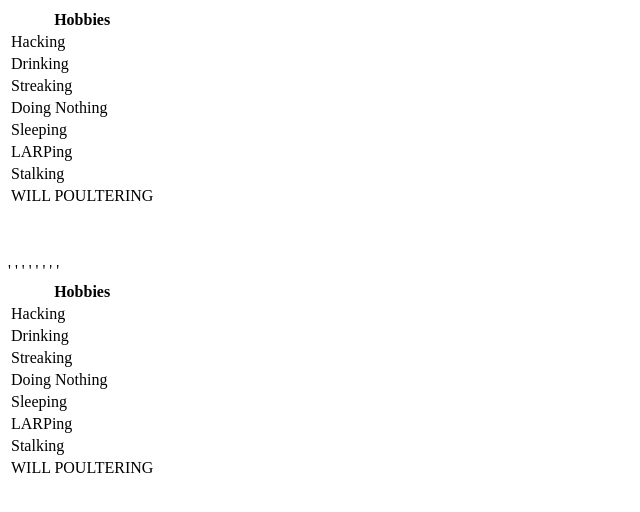
After one commit to Kevin-4A5A/victor_opdrachten, a PHP site: page /Hobbies.php in a window 1280 px wide. The commit adds this page. Shown: the top 512 px of the page, without its empty margins (0-640 px from the left). Run offline with PHP 8.4, Linux system fonts and the light colour scheme.

Commit message:
Refactoring

```diff
--- /dev/null
+++ b/J3P1/Hobbies.php
@@ -0,0 +1,44 @@
+<?php
+
+$hobbies = [
+	'Hacking',
+	'Drinking',
+	'Streaking',
+	'Doing Nothing',
+	'Sleeping',
+	'LARPing',
+	'Stalking',
+	'WILL POULTERING'
+];
+
+$lijst = "<table><tr><th>Hobbies</th></tr>";
+
+for($i = 0; $i < count($hobbies); $i++)
+{
+	$lijst .=  '<tr><td>'. $hobbies[$i] . '</td></tr>';
+}
+
+$lijst .= "</table><br><br><br>";
+echo $lijst;
+?>
+
+<!DOCTYPE html>
+<html>
+<head>
+<title></title>
+</head>
+<body>
+
+<?php 	if(ISSET($hobbies)): ?>
+	<table>
+	<tr><th>Hobbies</th></tr>
+<?php	for($e = 0; $e < count($hobbies); $e++): ?>
+	<tr><td>
+	<?php echo $hobbies[$e]; ?>
+	</td></tr>'
+<?php	endfor 	?>
+	</table>
+<?php endif;  	?>
+
+</body>
+</html>
```
Also changed, not shown: J3P1/EscapingROC.php (added, +18 -0 lines), J3P1/LoggedIn.php (+4 -3 lines), J3P1/UploadFiles/uploadImage.php (+14 -14 lines), J3P1/acceptTerms.php (+26 -37 lines), J3P1/UploadFiles/uploads/Flat_eric.jpg (added), J3P1/UploadFiles/uploads/artiest.png (added), J3P1/UploadFiles/uploads/windows_xp_bliss-wide.jpg (added).
